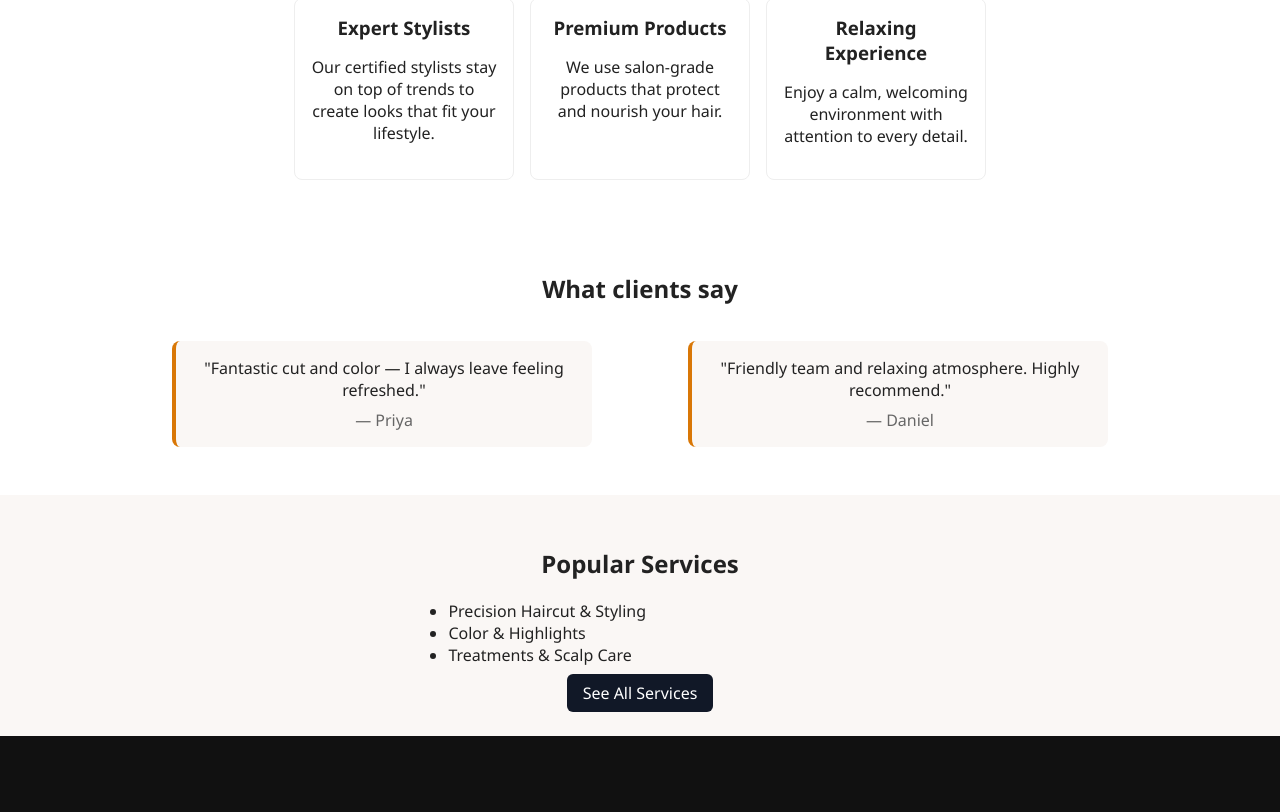
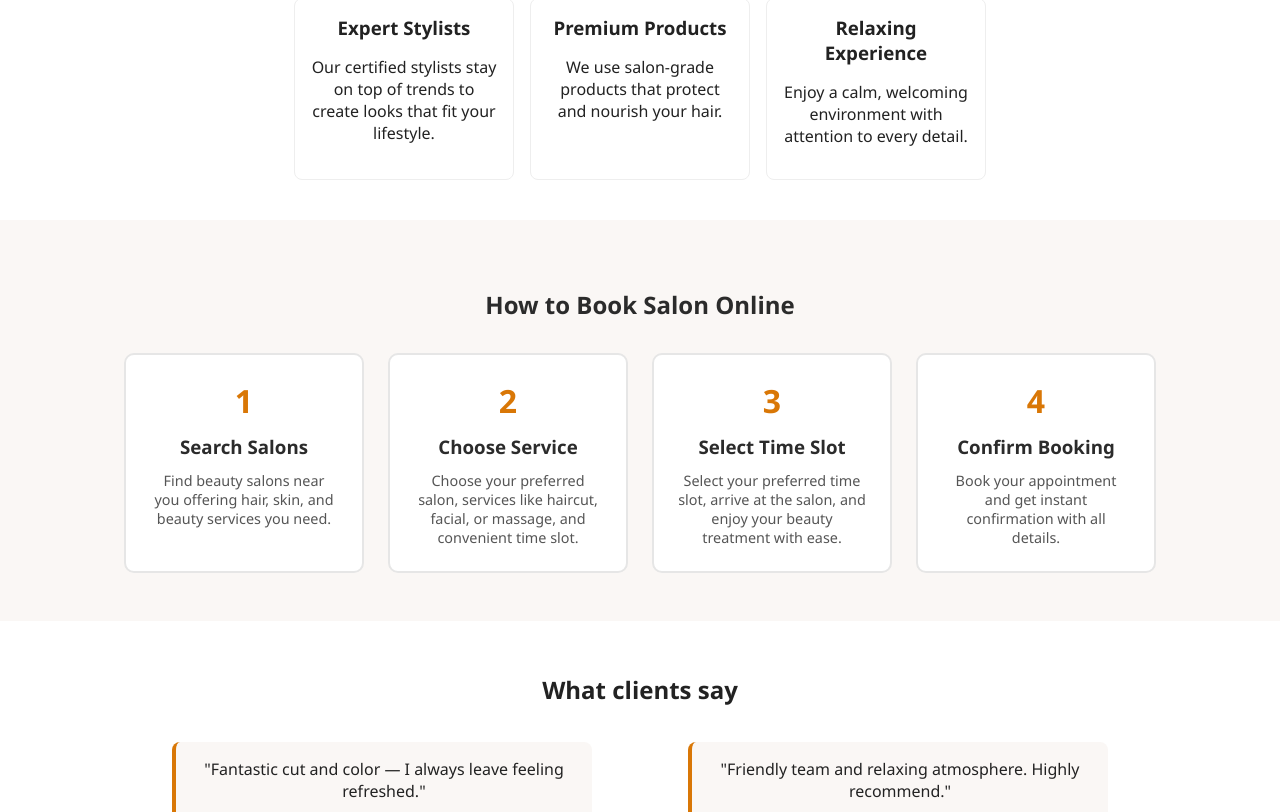
Before and after one commit to Omkar1307/HairSaloon, a React app in the folder frontend/: page / in a window 1280 px wide. Shown: the part 483-1295 px from the top of the page. Built offline with nearby package versions, Linux system fonts and the light colour scheme; the HTML template or start-up script is replaced by a standard one.

Commit message:
update on home page

```diff
--- a/frontend/src/components/Home.css
+++ b/frontend/src/components/Home.css
@@ -21,4 +21,12 @@
 .test{background:#faf7f5;border-radius:8px;padding:1rem;max-width:420px;border-left:4px solid #d97706}
 .test cite{display:block;margin-top:.5rem;color:#666;font-style:normal}
 .booking-modal-overlay{z-index:60}
-@media (max-width:700px){.hero{flex-direction:column;padding:2rem}.hero-image{width:100%;height:160px;margin-top:1rem}.cards{flex-direction:column;align-items:center}.card{width:100%;max-width:360px}}
+.how-to-book{padding:3rem 2rem;background:#faf7f5;text-align:center}
+.how-to-book h2{margin-bottom:2rem;color:#2b2b2b}
+.steps-grid{display:flex;gap:1.5rem;justify-content:center;flex-wrap:wrap;max-width:1200px;margin:0 auto}
+.step-box{background:#fff;border:2px solid #e6e6e6;border-radius:10px;padding:1.5rem;max-width:240px;text-align:center;transition:all 0.3s ease;cursor:pointer}
+.step-box:hover{transform:translateY(-8px);border-color:#d97706;box-shadow:0 10px 25px rgba(217,119,6,0.15);background:#fffbf8}
+.step-number{font-size:2rem;font-weight:bold;color:#d97706;margin-bottom:.5rem}
+.step-box h3{margin:.75rem 0;color:#2b2b2b}
+.step-box p{margin:0;color:#555;font-size:0.9rem}
+@media (max-width:700px){.hero{flex-direction:column;padding:2rem}.hero-image{width:100%;height:160px;margin-top:1rem}.cards{flex-direction:column;align-items:center}.card{width:100%;max-width:360px}.steps-grid{flex-direction:column;align-items:center}.step-box{max-width:100%;width:100%}}
--- a/frontend/src/components/Home.jsx
+++ b/frontend/src/components/Home.jsx
@@ -38,6 +38,32 @@ function Home(){
         </div>
       </section>
 
+      <section className="how-to-book">
+        <h2>How to Book Salon Online</h2>
+        <div className="steps-grid">
+          <div className="step-box">
+            <div className="step-number">1</div>
+            <h3>Search Salons</h3>
+            <p>Find beauty salons near you offering hair, skin, and beauty services you need.</p>
+          </div>
+          <div className="step-box">
+            <div className="step-number">2</div>
+            <h3>Choose Service</h3>
+            <p>Choose your preferred salon, services like haircut, facial, or massage, and convenient time slot.</p>
+          </div>
+          <div className="step-box">
+            <div className="step-number">3</div>
+            <h3>Select Time Slot</h3>
+            <p>Select your preferred time slot, arrive at the salon, and enjoy your beauty treatment with ease.</p>
+          </div>
+          <div className="step-box">
+            <div className="step-number">4</div>
+            <h3>Confirm Booking</h3>
+            <p>Book your appointment and get instant confirmation with all details.</p>
+          </div>
+        </div>
+      </section>
+
       <section className="testimonials">
         <h2>What clients say</h2>
         <div className="test-cards">
```
